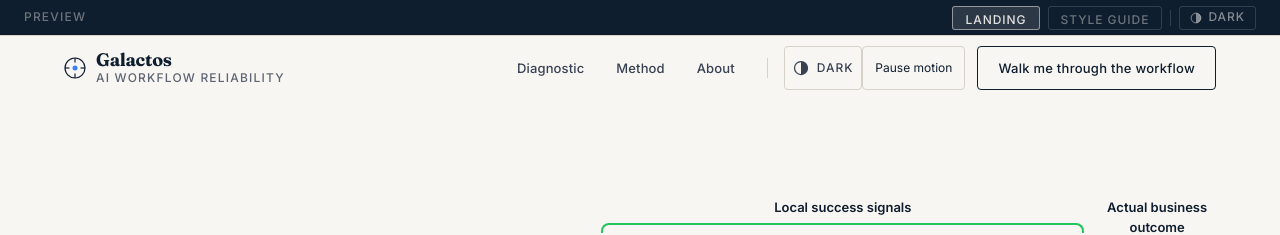
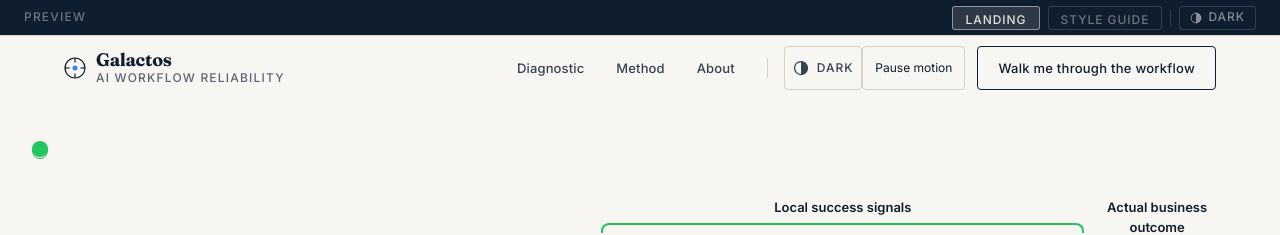
Before and after one commit to official-mitchell/galactos, a React (Vite) app: page / in a window 1280 px wide. Shown: the top 235 px of the page. Built offline with nearby package versions, Linux system fonts and the light colour scheme.

Commit message:
Add the page-long scroll spine in the left margin.
Scrub the trace and act nodes with the existing scroll hook so the investigation reads as one thread without covering the content column.

```diff
--- a/src/App.tsx
+++ b/src/App.tsx
@@ -1,4 +1,5 @@
-/* 2026-11-03: MAX-998 raised font sizes under 12px to 12px.
+/* 2026-11-04: MAX-1012 mounts the scroll spine on the landing page only.
+   2026-11-03: MAX-998 raised font sizes under 12px to 12px.
     2026-11-03: MAX-994 gates the Preview bar and Style Guide behind import.meta.env.DEV.
    Production keeps the stored-theme / prefers-color-scheme class effect and always shows the landing page.
    2026-11-03: ported from the Figma Make scratch app. Sections imported by job name (MAX-993).
@@ -6,6 +7,7 @@
    2026-11-04: MAX-1006 marks main with data-anim so final and reduced captures share one settled state. */
 import React, { useEffect, useState } from 'react';
 import { SiteHeader } from './components/shell/SiteHeader';
+import { Spine } from './components/shell/Spine';
 import { Hero } from './components/sections/Hero';
 import { FailureState } from './components/sections/FailureState';
 import { Mechanism } from './components/sections/Mechanism';
@@ -243,7 +245,8 @@ export default function App() {
         </div>
       ) : (
         /* Landing page with real site header */
-        <div>
+        <div className="page-frame">
+          <Spine />
           <SiteHeader isDark={isDark} onToggleMode={() => setIsDark(d => !d)} />
           <main data-anim="page">
             {showLab ? <MotionLab /> : null}
--- /dev/null
+++ b/src/components/shell/Spine.tsx
@@ -0,0 +1,220 @@
+/* 2026-11-04: MAX-1012 scroll spine. Page-long 1.5px trace in the left margin.
+   Intent node at the hero (Act I, success green). One node at each later act boundary.
+   Dashed orange only across S2–S3. Solid Deep Space from S4. S11 terminal fills on arrival.
+   Draw and node fill go through useScrollScrub. */
+import { useGSAP } from '@gsap/react'
+import gsap from 'gsap'
+import { useLayoutEffect, useRef, useState } from 'react'
+import { sections } from '../../content/sections'
+import { Node } from '../diagram/Node'
+import { useScrollScrub } from '../../motion/hooks'
+import { assertMotionVars } from '../../motion/performance'
+import { EASE } from '../../motion/tokens'
+
+type Mark = {
+  id: string
+  role: 'intent' | 'act' | 'terminal'
+  tone: 'success' | 'space'
+  top: number
+  at: number
+}
+
+type Layout = {
+  key: string
+  green: number
+  orange: number
+  space: number
+  greenTop: number
+  orangeTop: number
+  spaceTop: number
+  marks: Mark[]
+}
+
+const TERMINAL_ID = 'section-cta'
+const DIVERGENCE_ID = 'section-divergence'
+const AFTER_DIVERGENCE_ID = 'section-verification'
+
+function actBoundaries(): string[] {
+  const ids: string[] = []
+  let act = ''
+  for (const entry of sections) {
+    if (entry.act === act) continue
+    ids.push(entry.id)
+    act = entry.act
+  }
+  return ids
+}
+
+function measure(root: HTMLElement): Layout | null {
+  const frame = root.offsetParent instanceof HTMLElement ? root.offsetParent : root.parentElement
+  if (!frame) return null
+  const frameTop = frame.getBoundingClientRect().top + window.scrollY
+  const yOf = (id: string, align: 'top' | 'bottom'): number | null => {
+    const el = document.getElementById(id)
+    if (!el) return null
+    const rect = el.getBoundingClientRect()
+    const top = rect.top + window.scrollY - frameTop
+    return align === 'bottom' ? top + rect.height : top
+  }
+
+  const hero = yOf('section-hero', 'top')
+  const divergence = yOf(DIVERGENCE_ID, 'top')
+  const after = yOf(AFTER_DIVERGENCE_ID, 'top')
+  const end = yOf(TERMINAL_ID, 'bottom')
+  if (hero == null || divergence == null || after == null || end == null) return null
+
+  const origin = hero + 48
+  const orangeTop = Math.max(divergence, origin + 1)
+  const spaceTop = Math.max(after, orangeTop + 1)
+  const lineEnd = Math.max(end - 24, spaceTop + 1)
+  const total = lineEnd - origin
+  if (total <= 0) return null
+
+  const boundaries = actBoundaries()
+  const marks: Mark[] = []
+  for (const id of boundaries) {
+    const top = yOf(id, 'top')
+    if (top == null) continue
+    const center = id === 'section-hero' ? origin : top + 48
+    const at = Math.min(1, Math.max(0, (center - origin) / total))
+    const actI = id === 'section-hero'
+    marks.push({
+      id,
+      role: actI ? 'intent' : 'act',
+      tone: actI ? 'success' : 'space',
+      top: center,
+      at: actI ? 0 : at,
+    })
+  }
+  const terminalTop = yOf(TERMINAL_ID, 'top')
+  if (terminalTop != null) {
+    const center = terminalTop + 48
+    marks.push({
+      id: TERMINAL_ID,
+      role: 'terminal',
+      tone: 'space',
+      top: center,
+      at: Math.min(1, Math.max(0, (center - origin) / total)),
+    })
+  }
+
+  return {
+    key: marks.map((mark) => `${mark.id}:${Math.round(mark.top)}`).join('|') + `:${Math.round(total)}`,
+    green: orangeTop - origin,
+    orange: spaceTop - orangeTop,
+    space: lineEnd - spaceTop,
+    greenTop: origin,
+    orangeTop,
+    spaceTop,
+    marks,
+  }
+}
+
+export function Spine() {
+  const rootRef = useRef<HTMLDivElement>(null)
+  const [layout, setLayout] = useState<Layout | null>(null)
+  const [timeline, setTimeline] = useState<gsap.core.Timeline | null>(null)
+
+  useLayoutEffect(() => {
+    const root = rootRef.current
+    if (!root) return
+    const update = () => {
+      const next = measure(root)
+      setLayout((current) => (current && next && current.key === next.key ? current : next))
+    }
+    update()
+    const observer = new ResizeObserver(update)
+    observer.observe(document.body)
+    window.addEventListener('resize', update)
+    return () => {
+      observer.disconnect()
+      window.removeEventListener('resize', update)
+    }
+  }, [])
+
+  useGSAP(() => {
+    const root = rootRef.current
+    if (!root || !layout) return
+    const timeline = gsap.timeline({ paused: true })
+    const weights = [layout.green, layout.orange, layout.space]
+    const total = weights.reduce((sum, value) => sum + value, 0)
+    const segments = [...root.querySelectorAll<HTMLElement>('[data-spine-segment]')]
+    segments.forEach((segment, index) => {
+      const duration = total === 0 ? 0 : weights[index] / total
+      const vars = { clipPath: 'inset(0% 0% 0% 0%)', duration, ease: EASE.none }
+      assertMotionVars(vars)
+      timeline.fromTo(segment, { clipPath: 'inset(0% 0% 100% 0%)' }, vars, index === 0 ? 0 : '>')
+    })
+    root.querySelectorAll<HTMLElement>('[data-spine-fill]').forEach((fill) => {
+      const at = Number(fill.dataset.spineAt ?? 0)
+      if (at <= 0) {
+        timeline.set(fill, { opacity: 1 }, 0)
+        return
+      }
+      const start = Math.min(Math.max(0, at - 0.02), 0.96)
+      const vars = { opacity: 1, duration: Math.min(0.04, 1 - start), ease: EASE.none }
+      assertMotionVars(vars)
+      timeline.fromTo(fill, { opacity: 0 }, vars, start)
+    })
+    const publish = () => {
+      const progress = timeline.progress()
+      root.dataset.spineProgress = progress.toFixed(3)
+      root.dataset.spineDrawn = progress >= 0.999 ? 'true' : 'false'
+      const terminal = root.querySelector<HTMLElement>('[data-spine-role="terminal"]')
+      const terminalFill = terminal?.querySelector<HTMLElement>('[data-spine-fill]')
+      if (terminal) {
+        terminal.dataset.spineTerminal = Number(terminalFill?.style.opacity ?? 0) >= 0.99 ? 'filled' : 'outline'
+      }
+    }
+    timeline.eventCallback('onUpdate', publish)
+    setTimeline(timeline)
+    return () => {
+      timeline.kill()
+      setTimeline(null)
+    }
+  }, { scope: rootRef, dependencies: [layout] })
+
+  useScrollScrub(rootRef, timeline)
+
+  return (
+    <div ref={rootRef} className="spine" data-spine aria-hidden="true">
+      {layout ? (
+        <>
+          <span
+            className="spine__segment spine__segment--success"
+            data-spine-segment="act-i"
+            style={{ top: layout.greenTop, height: layout.green }}
+          />
+          <span
+            className="spine__segment spine__segment--divergence"
+            data-spine-segment="divergence"
+            style={{ top: layout.orangeTop, height: layout.orange }}
+          />
+          <span
+            className="spine__segment spine__segment--space"
+            data-spine-segment="deep-space"
+            style={{ top: layout.spaceTop, height: layout.space }}
+          />
+          {layout.marks.map((mark) => (
+            <span
+              key={`${mark.role}-${mark.id}`}
+              className="spine__node"
+              data-spine-node={mark.role}
+              data-spine-role={mark.role}
+              data-spine-tone={mark.tone}
+              data-spine-section={mark.id}
+              style={{ top: mark.top }}
+            >
+              <Node
+                kind={mark.tone === 'success' ? 'success' : 'expected'}
+                size="sm"
+                state="outline"
+              />
+              <span className="spine__node-fill" data-spine-fill data-spine-at={mark.at} />
+            </span>
+          ))}
+        </>
+      ) : null}
+    </div>
+  )
+}
--- a/src/styles/layout.css
+++ b/src/styles/layout.css
@@ -1,4 +1,5 @@
-/* 2026-11-03: MAX-999 layout primitives. Header offset defaults to 72px. */
+/* 2026-11-03: MAX-999 layout primitives. Header offset defaults to 72px.
+   2026-11-04: MAX-1012 spine column. 1.5px trace, x≈40 from 1280 up, hidden 768–1279, x≈10 below 768. */
 
 :root {
   --header-offset: 72px;
@@ -80,6 +81,79 @@
   margin: 0;
 }
 
+.page-frame {
+  position: relative;
+}
+
+.spine {
+  display: none;
+  position: absolute;
+  top: 0;
+  bottom: 0;
+  width: 16px;
+  z-index: var(--z-spine);
+  pointer-events: none;
+}
+
+@media (min-width: 1280px) {
+  .spine {
+    display: block;
+    left: 40px;
+    transform: translateX(-50%);
+  }
+}
+
+@media (max-width: 767px) {
+  .spine {
+    display: block;
+    left: 10px;
+    transform: translateX(-50%);
+  }
+}
+
+.spine__segment {
+  position: absolute;
+  left: 50%;
+  width: 1.5px;
+  transform: translateX(-50%);
+}
+
+.spine__segment--success {
+  background: var(--accent-success);
+}
+
+.spine__segment--divergence {
+  background: repeating-linear-gradient(
+    to bottom,
+    var(--accent-divergence) 0 4px,
+    transparent 4px 8px
+  );
+}
+
+.spine__segment--space {
+  background: var(--text-primary);
+}
+
+.spine__node {
+  position: absolute;
+  left: 50%;
+  width: 16px;
+  height: 16px;
+  transform: translate(-50%, -50%);
+}
+
+.spine__node-fill {
+  position: absolute;
+  inset: 0;
+  border-radius: 50%;
+  opacity: 0;
+  background: var(--text-primary);
+}
+
+.spine__node[data-spine-tone='success'] .spine__node-fill {
+  background: var(--accent-success);
+}
+
 @media (max-width: 768px) {
   .layout-split--45-55,
   .layout-split--40-60,
```
Also changed, not shown: .ai/CHANGELOG.md, 1 other file (tests, documents, lock files or other folders).
